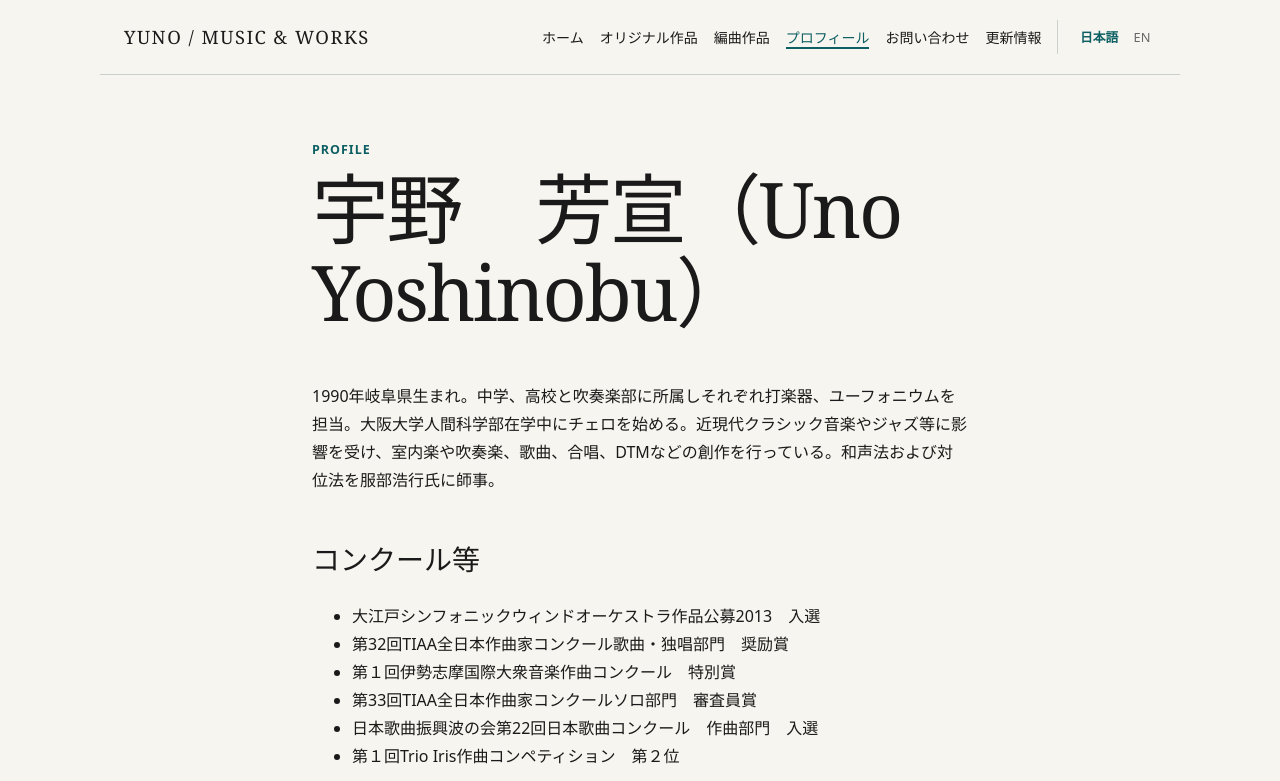
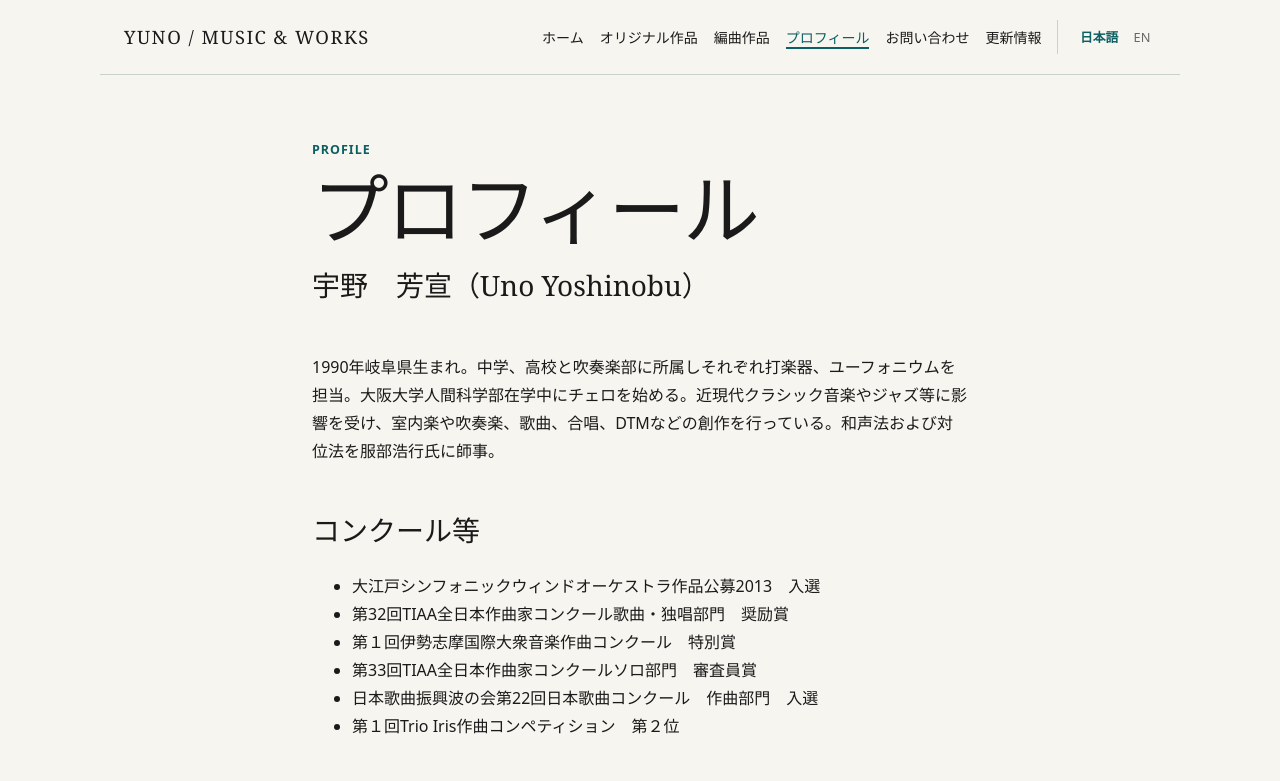
Before and after one commit to rioriu/yuno-music-works, a website: page profile/index.html in a window 1280 px wide. Shown: the top 781 px of the page. Drawn offline with Linux system fonts and the light colour scheme.

Commit message:
Clarify profile page heading and name styling

```diff
--- a/assets/css/styles.css
+++ b/assets/css/styles.css
@@ -27,6 +27,7 @@ a:focus-visible,button:focus-visible,select:focus-visible{outline:3px solid var(
 .hero-image{display:block;width:100%;height:clamp(18rem,36vw,28rem);object-fit:cover;object-position:center;background:#f4f0e7;margin-top:2.5rem;border-top:1px solid var(--accent);border-bottom:1px solid var(--accent)}
 .page-heading{margin-bottom:3rem}
 .page-heading p{max-width:45rem;color:var(--muted);margin:0}
+.profile-name{font:clamp(1.2rem,2.4vw,1.75rem)/1.35 var(--serif);color:var(--text)!important}
 .section{margin-top:4.5rem}
 .section h2{font:clamp(1.7rem,3vw,2.35rem)/1.2 var(--serif);margin:0 0 1.25rem}
 .intro-grid{display:grid;grid-template-columns:1fr 1fr;gap:2rem}
--- a/profile/index.html
+++ b/profile/index.html
@@ -12,7 +12,8 @@
     <main class="shell prose" id="main">
       <header class="page-heading">
         <div class="eyebrow">Profile</div>
-        <h1 data-ja="宇野　芳宣（Uno Yoshinobu）" data-en="Yoshinobu Uno">宇野　芳宣（Uno Yoshinobu）</h1>
+        <h1 data-ja="プロフィール" data-en="Profile">プロフィール</h1>
+        <p class="profile-name" data-ja="宇野　芳宣（Uno Yoshinobu）" data-en="Yoshinobu Uno">宇野　芳宣（Uno Yoshinobu）</p>
       </header>
 
       <p data-ja="1990年岐阜県生まれ。中学、高校と吹奏楽部に所属しそれぞれ打楽器、ユーフォニウムを担当。大阪大学人間科学部在学中にチェロを始める。近現代クラシック音楽やジャズ等に影響を受け、室内楽や吹奏楽、歌曲、合唱、DTMなどの創作を行っている。和声法および対位法を服部浩行氏に師事。" data-en="Born in Gifu in 1990, Yoshinobu Uno played percussion and euphonium in his junior-high and high-school wind bands, respectively. He began playing the cello while studying in the School of Human Sciences at Osaka University. Influenced by modern and contemporary classical music, jazz, and other genres, he creates works for chamber ensembles, wind band, art song, chorus, and DTM. He studied harmony and counterpoint with Hiroyuki Hattori.">1990年岐阜県生まれ。中学、高校と吹奏楽部に所属しそれぞれ打楽器、ユーフォニウムを担当。大阪大学人間科学部在学中にチェロを始める。近現代クラシック音楽やジャズ等に影響を受け、室内楽や吹奏楽、歌曲、合唱、DTMなどの創作を行っている。和声法および対位法を服部浩行氏に師事。</p>
```
